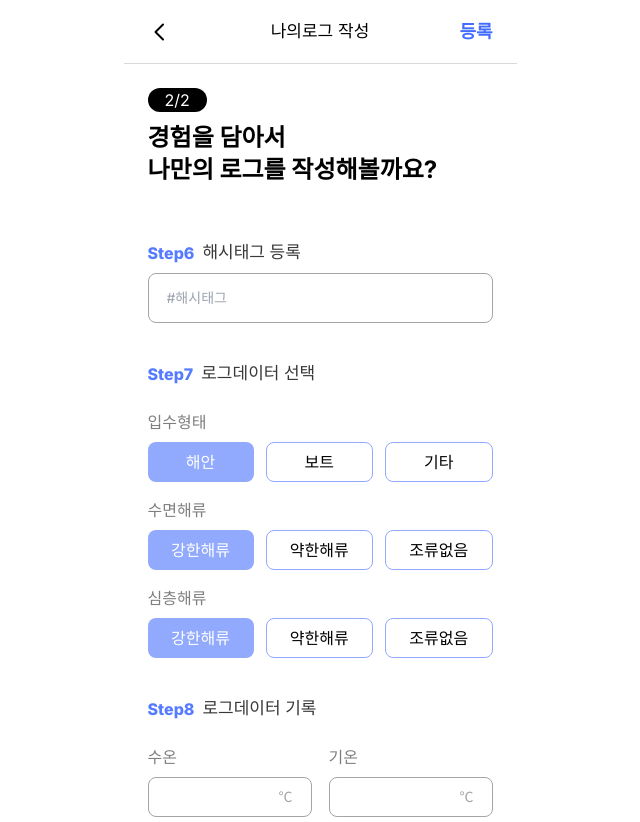
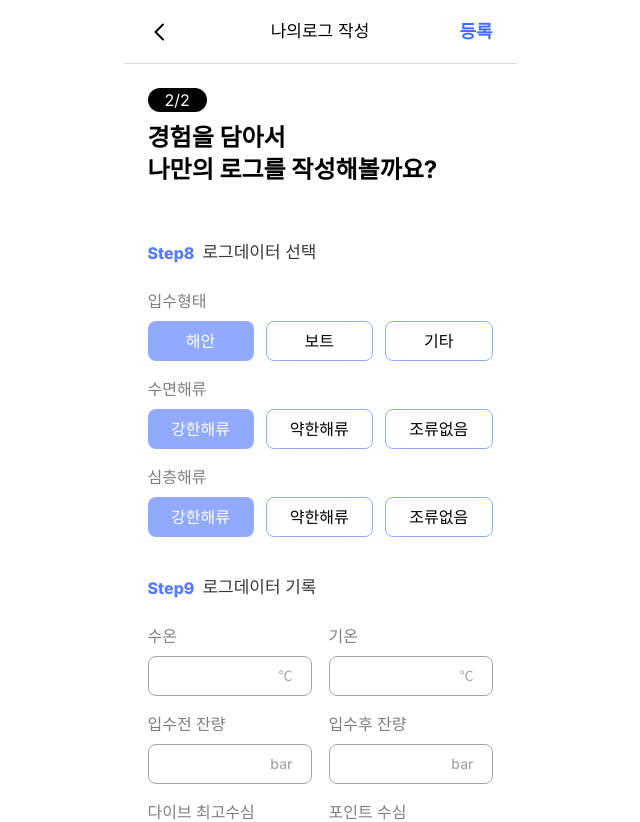
Before and after one commit to hondi-dive/new-fornt, a Next.js app: page /log/detail in a window 1280 px wide. Shown: the top 822 px of the page, without its empty margins (320-960 px from the left). Built offline with nearby package versions, Linux system fonts and the light colour scheme.

Commit message:
modify: 피드작성2 페이지 디자인 수정

```diff
--- a/src/app/log/detail/page.tsx
+++ b/src/app/log/detail/page.tsx
@@ -26,11 +26,7 @@ export default function LogDetail() {
           totalProgress={2}
           text={`경험을 담아서\n나만의 로그를 작성해볼까요?`}
         />
-        <StepContainer step={6} title="해시태그 등록">
-          <Input placeholder="#해시태그" />
-        </StepContainer>
-
-        <StepContainer step={7} title="로그데이터 선택">
+        <StepContainer step={8} title="로그데이터 선택">
           <SubTitleContainer title="입수형태">
             <div className="flex gap-3">
               <Button size="small" color="secondary">
@@ -74,7 +70,7 @@ export default function LogDetail() {
           </SubTitleContainer>
         </StepContainer>
 
-        <StepContainer step={8} title="로그데이터 기록">
+        <StepContainer step={9} title="로그데이터 기록">
           <div className="flex gap-[17px]">
             <SubTitleContainer title="수온">
               <Input style={{ textAlign: 'right' }} _size="small" unit={'℃'} />
```
